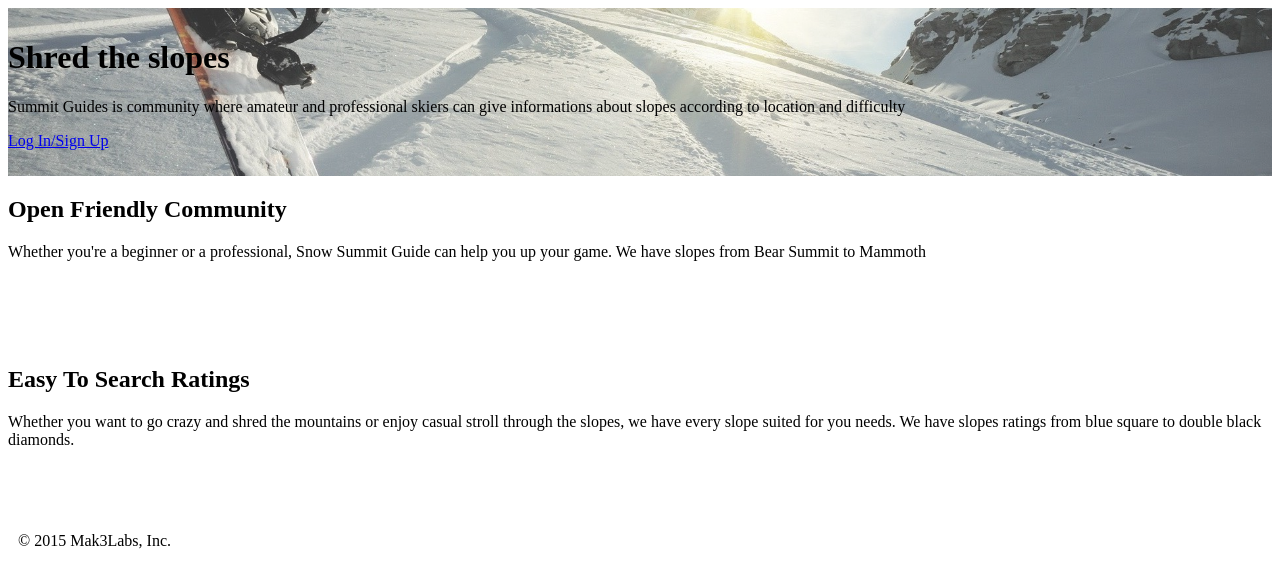
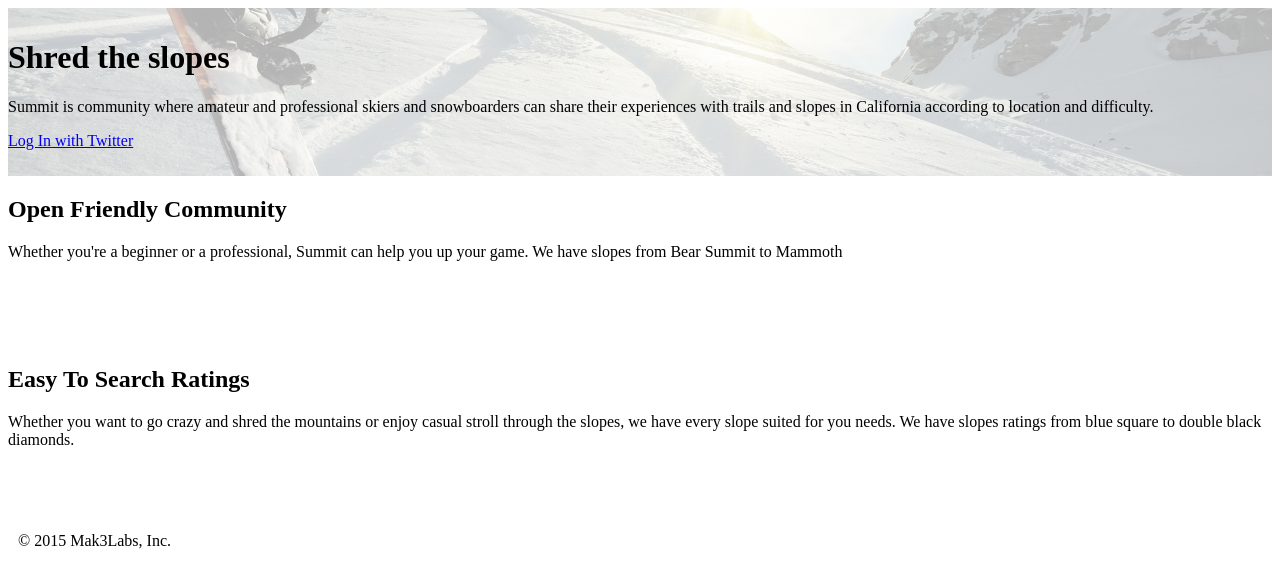
Before and after one commit to eyhu/cogs121-groupc-summit, a website: page views/index.html in a window 1280 px wide. Drawn offline with nearby package versions, Linux system fonts and the light colour scheme.

Commit message:
Tweaked landing page.

```diff
--- a/views/index.html
+++ b/views/index.html
@@ -1,6 +1,12 @@
+<!DOCTYPE html>
+<html>
+<head>
+  <link href='https://fonts.googleapis.com/css?family=Oxygen' rel='stylesheet' type='text/css'>
+
   <style>
     body {
       padding: 0px;
+      /*font-family: 'Oxygen', sans-serif; */
     }
     .jumbotron{
       background: url("../img/background.jpg") no-repeat center center;
@@ -27,7 +33,7 @@
 
     .jumbotron > .row  > div{
       color: black;
-      background-color: rgba(256,256, 256,.2);
+      background-color: rgba(255,255, 255,.7);
       padding-top: 10px;
       padding-bottom: 10px;
 
@@ -44,14 +50,16 @@
     }
 
   </style>
+</head>
 
+  <body>
     <!-- Main jumbotron for a primary marketing message or call to action -->
     <div class="jumbotron container-fluid">
         <div class="row">
           <div class="col-md-4 col-md-offset-8 col-sm-6 col-sm-offset-6">
               <h1>Shred the slopes</h1>
-              <p>Summit Guides is community where amateur and professional skiers can give informations about slopes according to location and difficulty</p>
-              <p><a class="btn btn-primary btn-lg" href="/auth/twitter" role="button">Log In/Sign Up</a></p>
+              <p>Summit is community where amateur and professional skiers and snowboarders can share their experiences with trails and slopes in California according to location and difficulty.</p>
+              <p><a class="btn btn-primary btn-lg" href="/auth/twitter" role="button">Log In with Twitter</a></p>
           </div>
         </div>
     </div>
@@ -61,7 +69,7 @@
       <div class="row info">
         <div class="col-md-4">
           <h2>Open Friendly Community</h2>
-          <p>Whether you're a beginner or a professional, Snow Summit Guide can help you up your game. We have slopes from Bear Summit to Mammoth </p>
+          <p>Whether you're a beginner or a professional, Summit can help you up your game. We have slopes from Bear Summit to Mammoth </p>
         </div>
         <div class="col-md-8">
           <h2>Easy To Search Ratings</h2>
@@ -79,3 +87,5 @@
     <!-- Placed at the end of the document so the pages load faster -->
     <script src="https://ajax.googleapis.com/ajax/libs/jquery/1.11.3/jquery.min.js"></script>
     <script>window.jQuery || document.write('<script src="../../assets/js/vendor/jquery.min.js"><\/script>')</script>
+  </body>
+</html>
```
